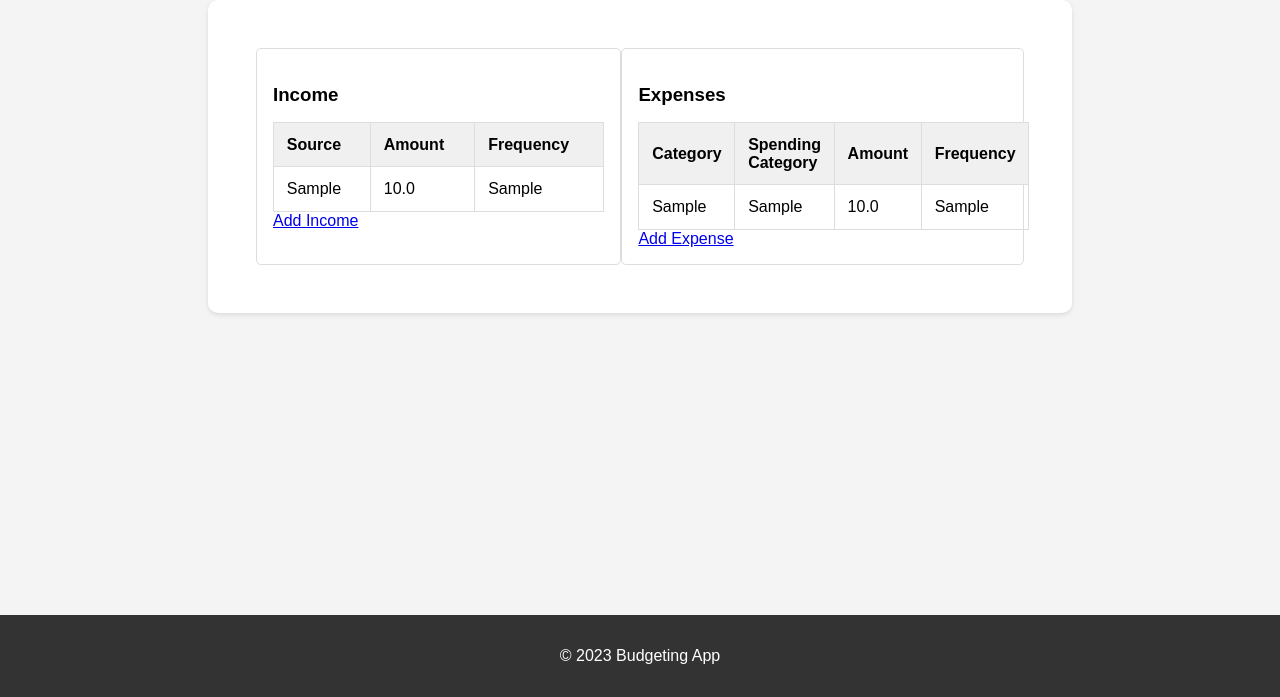
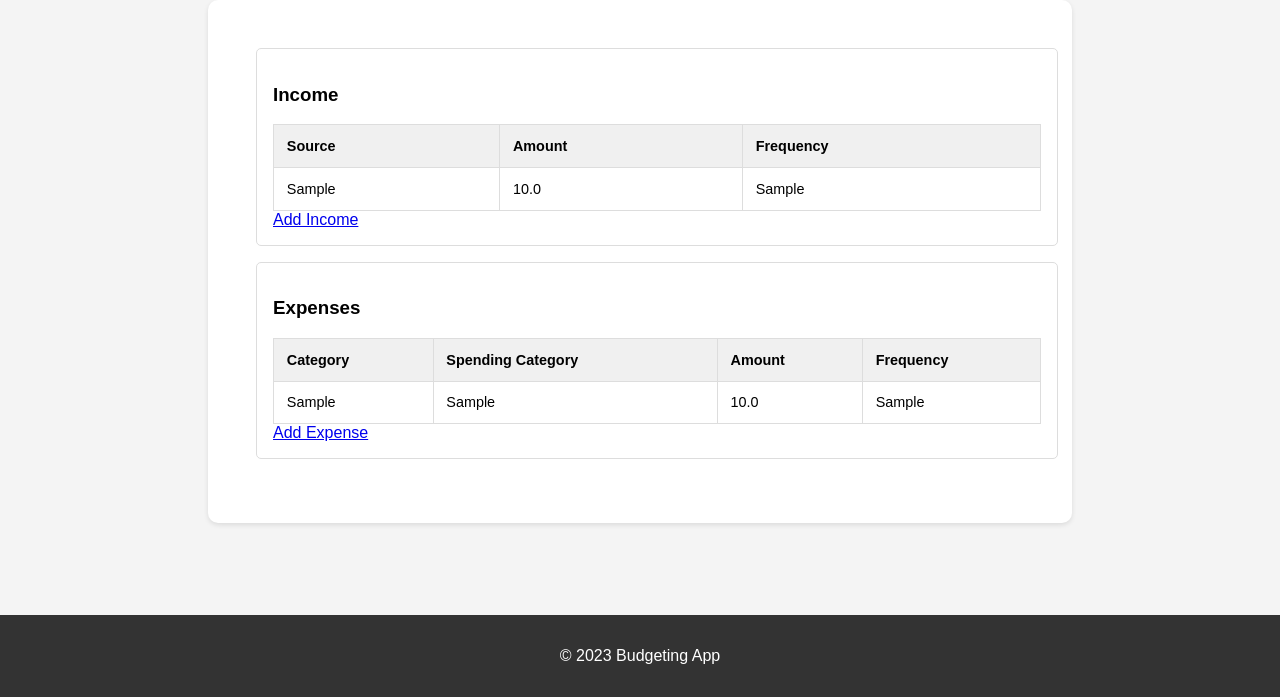
Before and after one commit to multilada/budapp, a Flask app: page /dashboard in a window 1280 px wide. Shown: the part 103-800 px from the top of the page. Run offline with Flask 3, Linux system fonts and the light colour scheme; the visitor is signed in with stand-in values (Sample User, id 1); tables that the repository leaves empty hold one stand-in row (values such as "Sample post").

Commit message:
Modify dashboard style

```diff
--- a/static/css/style.css
+++ b/static/css/style.css
@@ -107,36 +107,59 @@ footer {
   width: 100%;
 }
 
+/* ... (previous styles) ... */
+
 /* Dashboard Styles */
 .dashboard {
   display: flex;
+  flex-direction: column; /* Stack elements vertically on mobile */
   justify-content: space-between;
 }
 
 .income-section,
 .expense-section {
-  width: 48%;
+  width: 100%; /* Occupy full width on mobile */
   padding: 1rem;
   border: 1px solid #ddd;
   border-radius: 5px;
+  margin-bottom: 1rem; /* Add space between sections */
 }
 
-.income-section h3,
-.expense-section h3 {
-  margin-bottom: 1rem;
-}
-
+/* Table Styles */
 table {
   width: 100%;
   border-collapse: collapse;
+  overflow-x: auto; /* Add horizontal scroll for long tables */
 }
 
 th, td {
   padding: 0.8rem;
   text-align: left;
   border: 1px solid #ddd;
+  font-size: 0.9rem; /* Reduce font size for mobile */
 }
 
 th {
   background-color: #f0f0f0;
 }
+
+/* Mobile Responsive Table */
+@media (max-width: 600px) {
+  /* Adjust these breakpoints as needed */
+  table th,
+  table td {
+    display: block; /* Display table elements as blocks */
+    text-align: left; /* Align text to the left */
+  }
+
+  /* Add labels for each table cell */
+  table th {
+    padding-bottom: 0.5rem;
+    font-weight: bold;
+    text-align: left;
+  }
+
+  table td {
+    padding-top: 0.5rem;
+  }
+}
```
